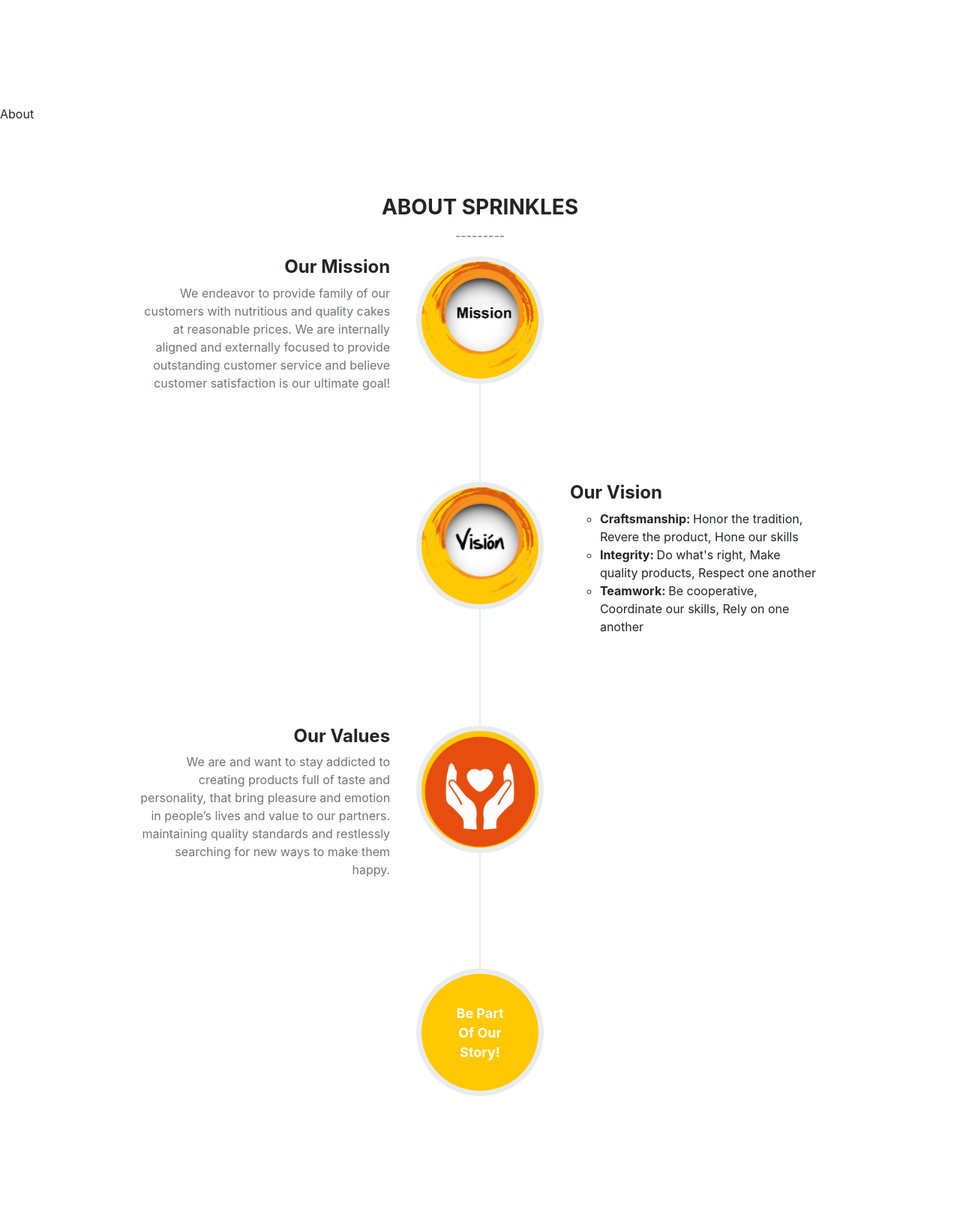
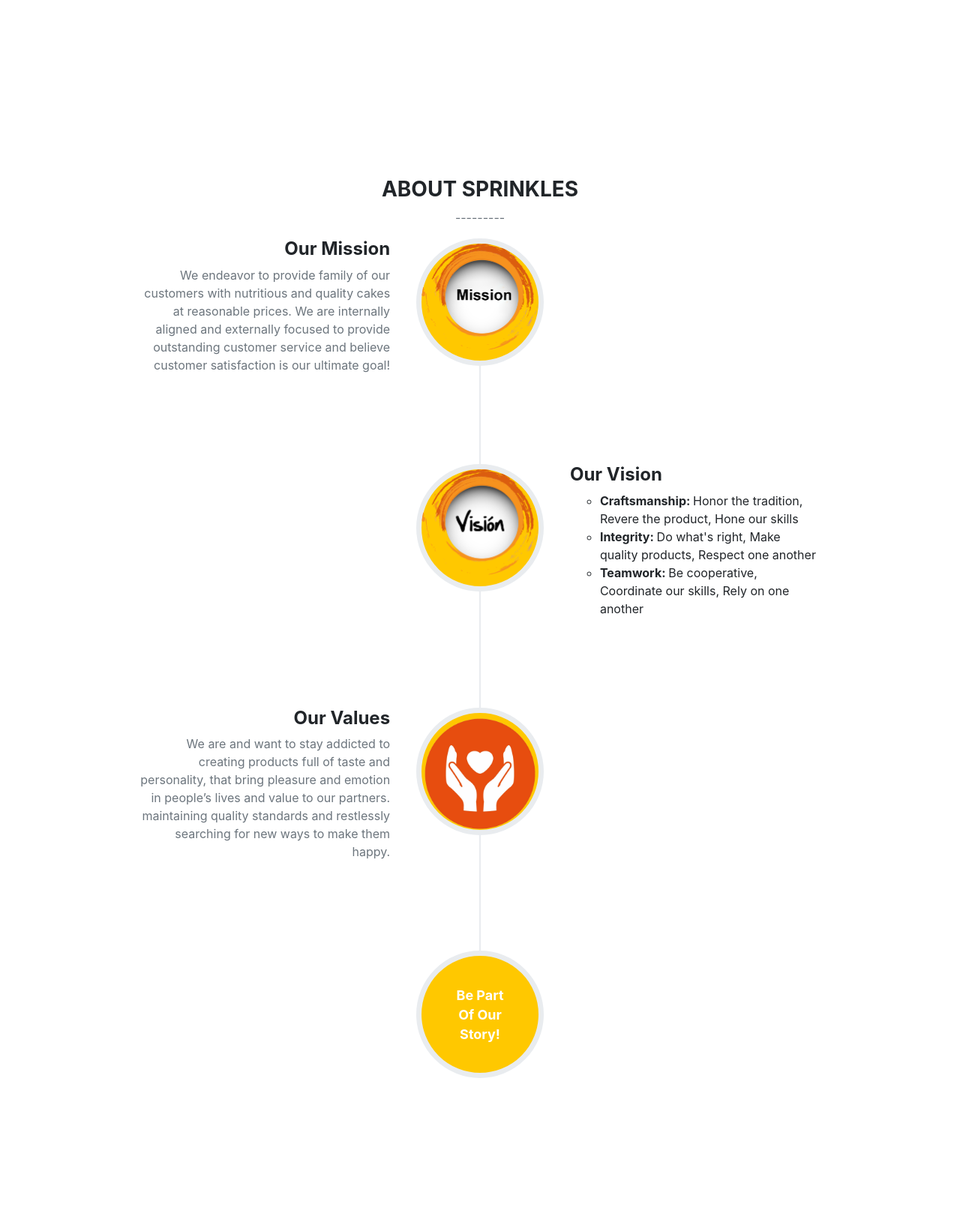
Before and after one commit to Remibala2/Sprinkles, a Spring Boot app: page / in a window 1280 px wide. Shown: the part 2451-4073 px from the top of the page at 75% size. After the commit the page ends 3889 px from the top, so only its background shows below. Run offline with Spring Boot 4, Linux system fonts and the light colour scheme; some of the project's set-up classes (security, data sources, template engines, error pages and the like) are left out, and stand-ins take their place; some libraries are stand-ins or nearby versions.

Commit message:
Initialcommit

```diff
--- a/src/main/resources/templates/index.html
+++ b/src/main/resources/templates/index.html
@@ -137,7 +137,6 @@
       </div>
   </section>
 
-   About
   <section class="page-section" id="about">
       <div class="container">
           <div class="text-center">
```
